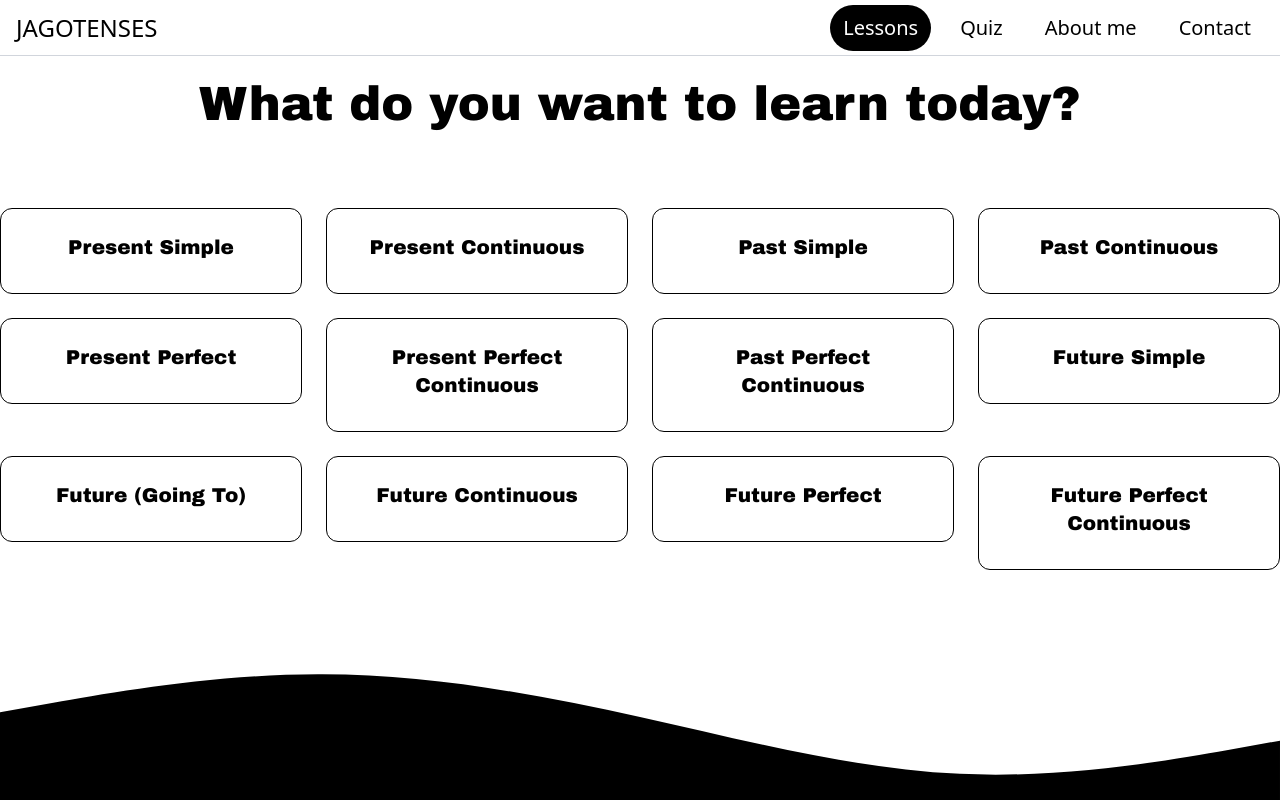
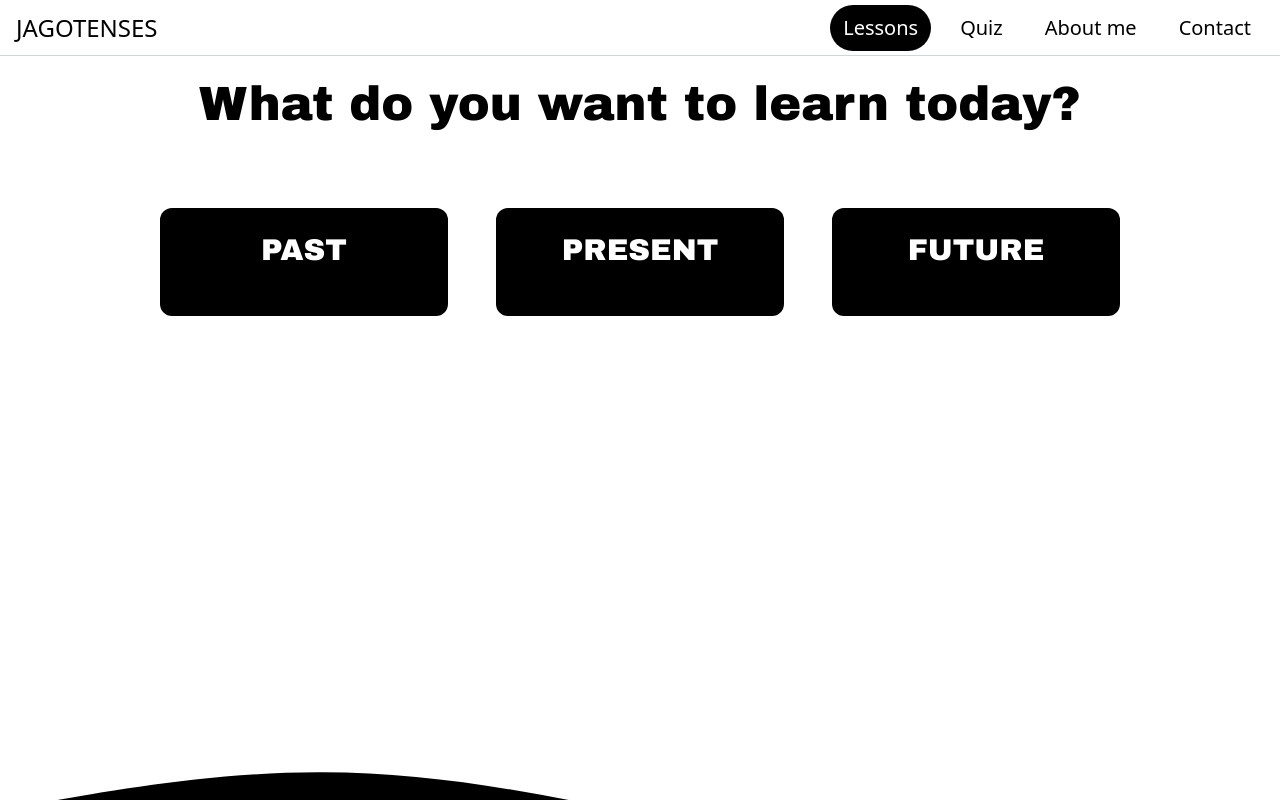
Before and after one commit to YO-SP/Jago-Tenses, a React (Vite) app: page /lessons in a window 1280 px wide. Shown: the top 800 px of the page. Built offline with nearby package versions, Linux system fonts and the light colour scheme.

Commit message:
Membuat dropdown lessons

```diff
--- a/src/data/tenses.js
+++ b/src/data/tenses.js
@@ -1,6 +1,7 @@
 export const tenses = [
     {
         id: "present-simple",
+        time: "present",
         title: "Present Simple",
         definition: "The Present Simple is the most basic tense in English. Its main job is to talk about things that are generally true, things that happen over and over again, and things that are set in stone. Instead of talking about what is happening at this exact second, it focuses on facts, daily life, and permanent situations.",
         usage: [
@@ -19,6 +20,7 @@ export const tenses = [
 
     {
         id: "present-continuous",
+        time: "present",
         title: "Present Continuous",
         definition: "The Present Continuous tense is used to talk about actions that are happening right now or around the present time. It emphasizes temporary situations and actions that are still in progress.",
         usage: [
@@ -37,6 +39,7 @@ export const tenses = [
 
     {
         id: "past-simple",
+        time: "past",
         title: "Past Simple",
         definition: "The Past Simple tense is used to talk about actions or situations that happened and finished at a specific time in the past.",
         usage: [
@@ -55,6 +58,7 @@ export const tenses = [
 
     {
         id: "past-continuous",
+        time: "past",
         title: "Past Continuous",
         definition: "The Past Continuous tense is used to describe actions that were in progress at a specific moment in the past.",
         usage: [
@@ -72,6 +76,7 @@ export const tenses = [
 
     {
         id: "present-perfect",
+        time: "present",
         title: "Present Perfect",
         definition: "The Present Perfect tense connects the past with the present. It is used to talk about experiences or actions that happened at an unspecified time before now.",
         usage: [
@@ -89,6 +94,7 @@ export const tenses = [
 
     {
         id: "present-perfect-continuous",
+        time: "present",
         title: "Present Perfect Continuous",
         definition: "The Present Perfect Continuous tense is used to emphasize the duration of an action that started in the past and is still continuing or has recently stopped.",
         usage: [
@@ -105,6 +111,7 @@ export const tenses = [
 
     {
         id: "past-perfect-continuous",
+        time: "past",
         title: "Past Perfect Continuous",
         definition: "The Past Perfect Continuous tense is used to show that an action was ongoing for a period of time before another action in the past occurred.",
         usage: [
@@ -121,6 +128,7 @@ export const tenses = [
 
     {
     id: "future-simple",
+    time: "future",
     title: "Future Simple",
     definition: "The Future Simple tense is used to talk about actions or events that will happen in the future. It is often used for decisions made at the moment of speaking, predictions, promises, and offers.",
     usage: [
@@ -138,6 +146,7 @@ export const tenses = [
 
 {
     id: "future-going-to",
+    time: "future",
     title: "Future (Going To)",
     definition: "The Going To future tense is used to talk about plans or intentions that have already been decided before the moment of speaking, as well as predictions based on present evidence.",
     usage: [
@@ -154,6 +163,7 @@ export const tenses = [
 
 {
     id: "future-continuous",
+    time: "future",
     title: "Future Continuous",
     definition: "The Future Continuous tense is used to describe actions that will be in progress at a specific time in the future.",
     usage: [
@@ -170,6 +180,7 @@ export const tenses = [
 
 {
     id: "future-perfect",
+    time: "future",
     title: "Future Perfect",
     definition: "The Future Perfect tense is used to talk about actions that will be completed before a specific time or event in the future.",
     usage: [
@@ -186,6 +197,7 @@ export const tenses = [
 
 {
     id: "future-perfect-continuous",
+    time: "future",
     title: "Future Perfect Continuous",
     definition: "The Future Perfect Continuous tense is used to emphasize the duration of an action that will continue up to a certain point in the future.",
     usage: [
--- a/src/pages/LessonDetail.jsx
+++ b/src/pages/LessonDetail.jsx
@@ -15,7 +15,6 @@ export default function LessonDetail() {
   return (
     <>
       <Header></Header>
-
         <TenseCard
           title={tense.title}
           definition={tense.definition}
--- a/src/pages/Lessons.jsx
+++ b/src/pages/Lessons.jsx
@@ -1,31 +1,68 @@
+import { Link } from 'react-router-dom';
+import { useState } from "react";
 import Header from "../components/Header.jsx";
 import Footer from "../components/Footer.jsx";
-import { Link } from 'react-router-dom';
-import { tenses } from '../data/tenses.js';
+import { tenses } from "../data/tenses.js";
 
-export default function Lessons(){
-    return(
-        <>
-        <Header></Header>
+export default function Lessons() {
+  const [openTime, setOpenTime] = useState(null);
+  const times = ["past", "present", "future"];
 
-        <h1 class="text-black font-['Archivo_Black'] text-center text-5xl mt-20 mb-20">What do you want to learn today?</h1>
+  return (
+    <>
+      <Header />
 
-        <div className="flex justify-center mt-12">
-        <div className="grid grid-cols-4 gap-6">
-          {tenses.map((tense) => (
-            <Link key={tense.id} to={`/lessons/${tense.id}`}>
-              <div className="border border-black rounded-xl p-6 hover:bg-amber-200 hover:text-black duration-200">
-                <h2 className="font-['Archivo_Black'] text-xl text-center">
-                  {tense.title}
-                </h2>
-                <p className="mt-2">{tense.description}</p>
+      <h1 className="text-black font-['Archivo_Black'] text-center text-5xl mt-20 mb-20">
+        What do you want to learn today?
+      </h1>
+
+      <div className="flex justify-center gap-12 mb-10 items-start min-h-105">
+        {times.map((time) => {
+          const isOpen = openTime === time;
+
+          return (
+            <div
+              key={time}
+              className="bg-black text-white rounded-xl px-10 py-6 w-72"
+            >
+              <button
+                onClick={() => setOpenTime(isOpen ? null : time)}
+                className="w-full text-3xl font-['Archivo_Black'] text-center"
+              >
+                {time.toUpperCase()}
+              </button>
+
+
+              <div
+                className={`
+                  mt-6 overflow-hidden transition-all duration-400 ease-out
+                  ${
+                    isOpen
+                      ? "max-h-96 opacity-100 translate-y-0"
+                      : "max-h-0 opacity-0 -translate-y-2"
+                  }
+                `}
+              >
+                <div className="space-y-2">
+                  {tenses
+                    .filter((t) => t.time === time)
+                    .map((t) => (
+
+
+                  <div className="py-2 border-b border-white/20 last:border-b-0 text-lg cursor-pointer hover:opacity-80">
+                    <Link key={t.id} to={`/lessons/${t.id}`}>
+                      {t.title}
+                    </Link>
+                  </div>
+                    ))}
+                </div>
               </div>
-            </Link>
-          ))}
-        </div>
-        </div>
+            </div>
+          );
+        })}
+      </div>
 
-        <Footer></Footer>
-        </>
-    )
+      <Footer/>
+    </>
+  );
 }
```
